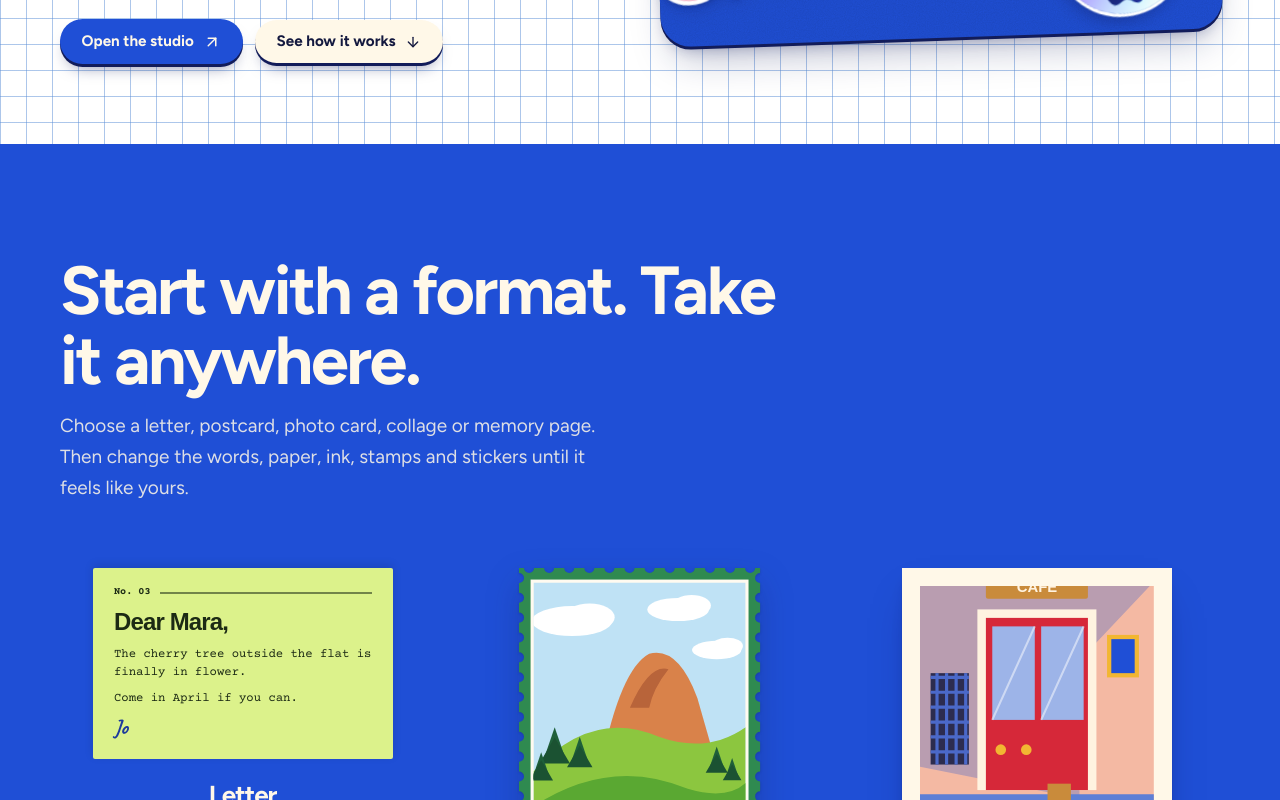
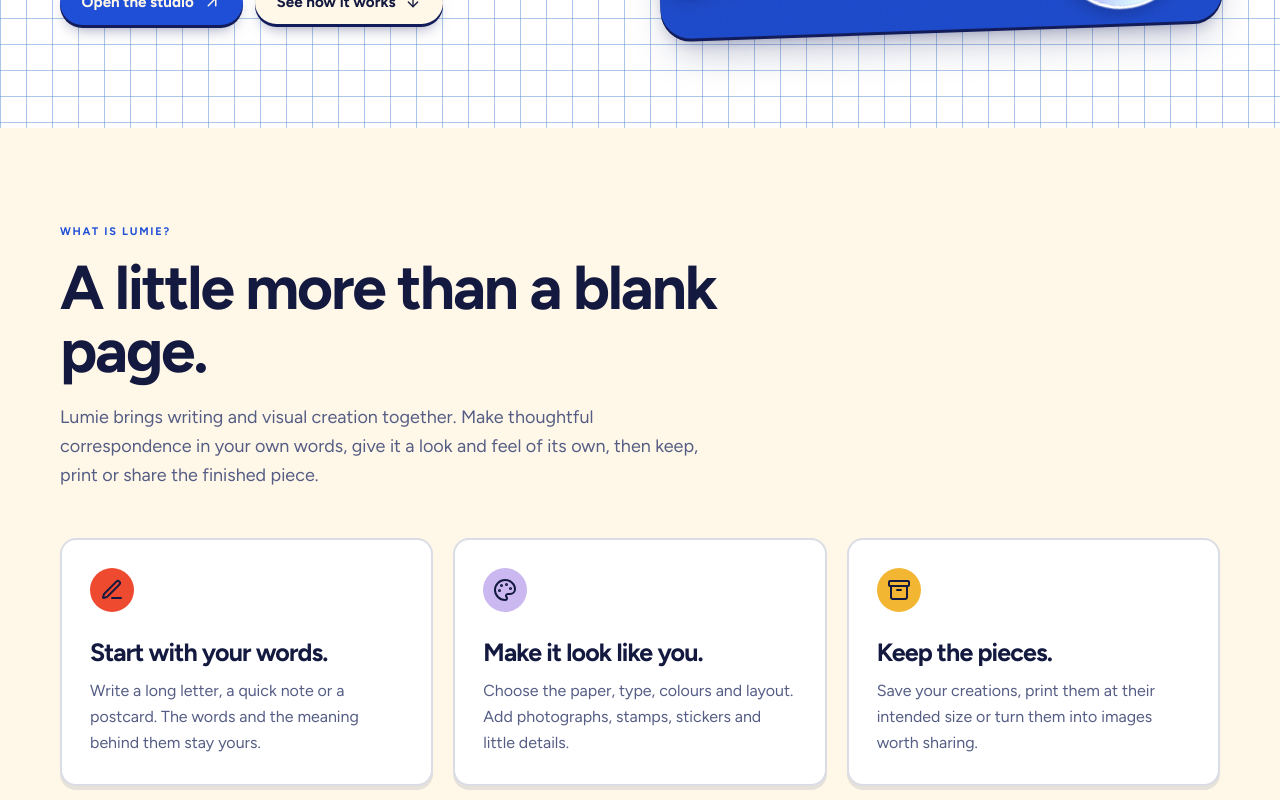
Before and after one commit to Wuraola-Adebisi/Lumie, a React (Vite) app: page / in a window 1280 px wide. Shown: the part 680-1480 px from the top of the page. Built offline with nearby package versions, Linux system fonts and the light colour scheme; a web font is replaced by a local one.

Commit message:
design: simplify homepage hero and explain Lumie

```diff
--- a/src/pages/HomePage.tsx
+++ b/src/pages/HomePage.tsx
@@ -1,5 +1,5 @@
 import { useEffect, useState } from 'react'
-import { ArrowDown, ArrowUpRight } from 'lucide-react'
+import { ArrowDown, ArrowUpRight, Archive as ArchiveIcon, Palette as PaletteIcon, PenLine as PenLineIcon } from 'lucide-react'
 import { Link } from 'react-router-dom'
 import MarketingHeader from '../components/marketing/MarketingHeader'
 import MarketingFooter from '../components/marketing/MarketingFooter'
@@ -49,13 +49,40 @@ export default function HomePage() {
           <div className="mx-auto grid max-w-[1240px] items-center gap-10 px-5 py-14 md:grid-cols-[1fr_1.05fr] md:px-10 md:py-20">
             <div>
               <h1 className="display text-[clamp(46px,7vw,92px)]">Letters and postcards, made in your own words.</h1>
-              <p className="mt-6 max-w-[34rem] text-[19px] leading-relaxed text-muted">Make something thoughtful, then make it yours. Write freely, shape the page, add photographs and postal details, and ask Lumie's assistant for a starting point or a fresh perspective when you want one.</p>
+              <p className="mt-6 max-w-[34rem] text-[19px] leading-relaxed text-muted">Create a letter, postcard or keepsake that feels unmistakably yours.</p>
               <div className="mt-8 flex flex-wrap items-center gap-3">
                 <Link to="/app/create" className="btn btn-primary">Open the studio <ArrowUpRight size={18} /></Link>
                 <a href="#how" className="btn btn-paper">See how it works <ArrowDown size={16} /></a>
               </div>
             </div>
             <HeroScene />
+          </div>
+        </section>
+
+        <section id="what-is-lumie" className="bg-paper">
+          <div className="mx-auto max-w-[1240px] px-5 py-20 md:px-10 md:py-24">
+            <div className="max-w-[760px]">
+              <p className="text-[11px] font-extrabold tracking-[.16em] text-cobalt">WHAT IS LUMIE?</p>
+              <h2 className="display mt-4 text-[clamp(38px,5vw,62px)]">A little more than a blank page.</h2>
+              <p className="mt-5 max-w-[650px] text-[18px] leading-relaxed text-muted">Lumie brings writing and visual creation together. Make thoughtful correspondence in your own words, give it a look and feel of its own, then keep, print or share the finished piece.</p>
+            </div>
+            <div className="mt-12 grid gap-5 md:grid-cols-3">
+              <article className="rounded-2xl border-2 border-navy/15 bg-white p-7 shadow-[0_4px_0_rgba(18,28,90,.10)]">
+                <span className="grid h-11 w-11 place-items-center rounded-full bg-tomato text-ink"><PenLineIcon /></span>
+                <h3 className="display mt-7 text-[25px]">Start with your words.</h3>
+                <p className="mt-3 text-[16px] leading-relaxed text-muted">Write a long letter, a quick note or a postcard. The words and the meaning behind them stay yours.</p>
+              </article>
+              <article className="rounded-2xl border-2 border-navy/15 bg-white p-7 shadow-[0_4px_0_rgba(18,28,90,.10)]">
+                <span className="grid h-11 w-11 place-items-center rounded-full bg-lilac text-ink"><PaletteIcon /></span>
+                <h3 className="display mt-7 text-[25px]">Make it look like you.</h3>
+                <p className="mt-3 text-[16px] leading-relaxed text-muted">Choose the paper, type, colours and layout. Add photographs, stamps, stickers and little details.</p>
+              </article>
+              <article className="rounded-2xl border-2 border-navy/15 bg-white p-7 shadow-[0_4px_0_rgba(18,28,90,.10)]">
+                <span className="grid h-11 w-11 place-items-center rounded-full bg-saffron text-ink"><ArchiveIcon /></span>
+                <h3 className="display mt-7 text-[25px]">Keep the pieces.</h3>
+                <p className="mt-3 text-[16px] leading-relaxed text-muted">Save your creations, print them at their intended size or turn them into images worth sharing.</p>
+              </article>
+            </div>
           </div>
         </section>
 
```
